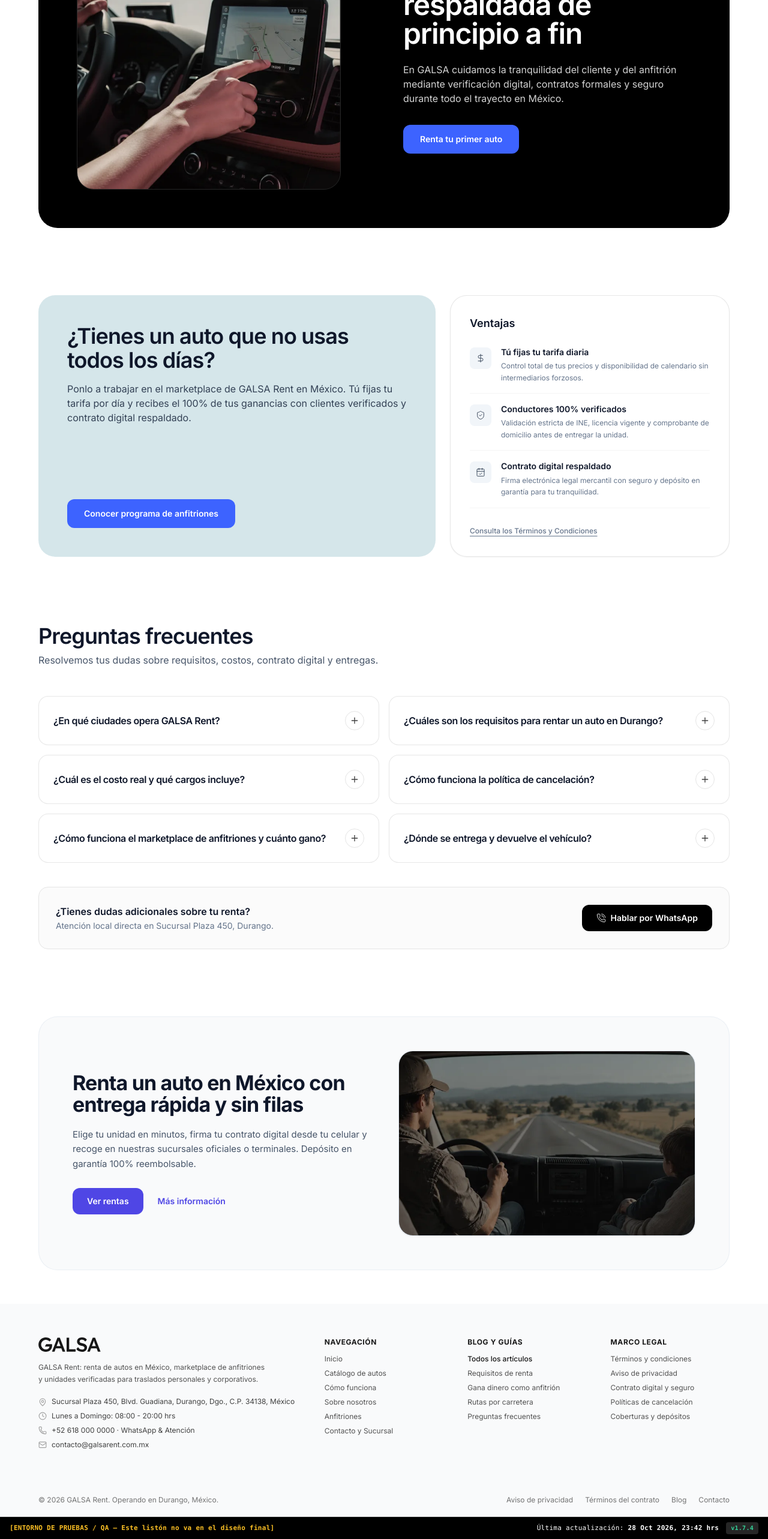
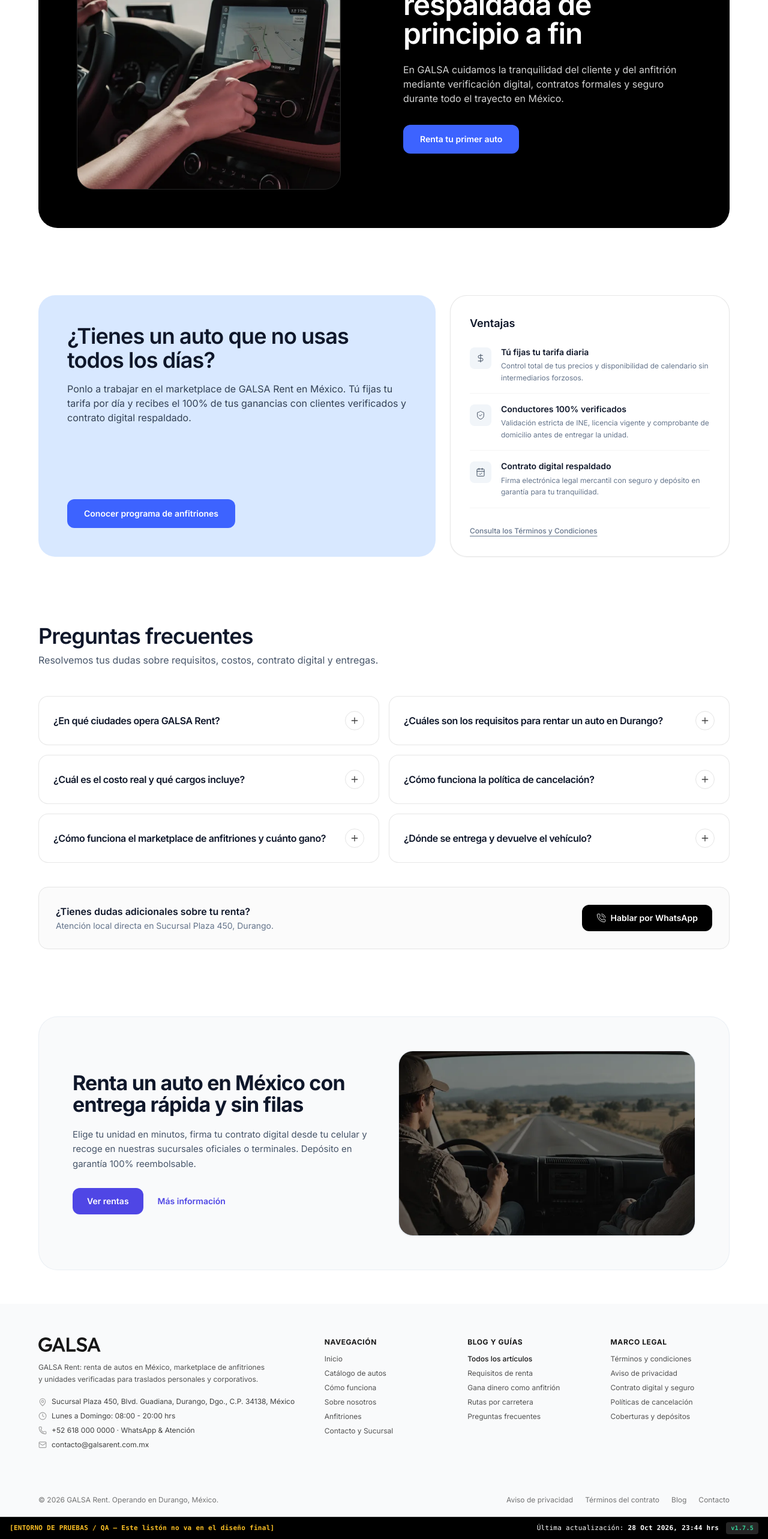
Before and after one commit to srcarlosdamian/galsa-rent, a React (Vite) app: page / in a window 1280 px wide. Shown: the part 4354-6919 px from the top of the page at 60% size. Built offline with nearby package versions, Linux system fonts and the light colour scheme; no server answers; a web font is replaced by a local one.

Commit message:
style(host-banner): match blue background to CTA 200 tone #D8E8FF

```diff
--- a/src/components/Footer.tsx
+++ b/src/components/Footer.tsx
@@ -118,8 +118,8 @@
         <div className="max-w-7xl mx-auto flex flex-col sm:flex-row items-center justify-between gap-1 text-neutral-400">
           <span className="text-amber-400 font-semibold">[ENTORNO DE PRUEBAS / QA — Este listón no va en el diseño final]</span>
           <div className="flex items-center gap-3 text-white">
-            <span>Última actualización: <strong>28 Oct 2026, 23:42 hrs</strong></span>
-            <span className="bg-neutral-800 text-emerald-400 px-2 py-0.5 rounded text-[10px] font-bold">v1.7.4</span>
+            <span>Última actualización: <strong>28 Oct 2026, 23:44 hrs</strong></span>
+            <span className="bg-neutral-800 text-emerald-400 px-2 py-0.5 rounded text-[10px] font-bold">v1.7.5</span>
           </div>
         </div>
       </div>
--- a/src/components/HostBanner.tsx
+++ b/src/components/HostBanner.tsx
@@ -42,8 +42,11 @@
         {/* Contenedor principal con 2 bloques lado a lado como el ejemplo */}
         <div className="grid grid-cols-1 lg:grid-cols-12 gap-6 items-stretch">
 
-          {/* Bloque Izquierdo: Cuadrado azul clarito con Título, Texto y CTA (sin línea de borde) */}
-          <div className="lg:col-span-7 bg-[#94BDC9]/35 sm:bg-[#97C0CB]/40 rounded-[28px] p-8 sm:p-12 flex flex-col justify-between items-start min-h-[360px]">
+          {/* Bloque Izquierdo: Cuadrado azul derivado directamente del CTA (#3D63FF en tono 200 / #D8E8FF) */}
+          <div
+            style={{ backgroundColor: '#D8E8FF' }}
+            className="lg:col-span-7 rounded-[28px] p-8 sm:p-12 flex flex-col justify-between items-start min-h-[360px]"
+          >
             <div className="space-y-4 max-w-xl text-left">
               <h3 className="text-2xl sm:text-3xl md:text-4xl font-heading font-semibold text-slate-900 leading-tight tracking-tight">
                 ¿Tienes un auto que no usas todos los días?
```
